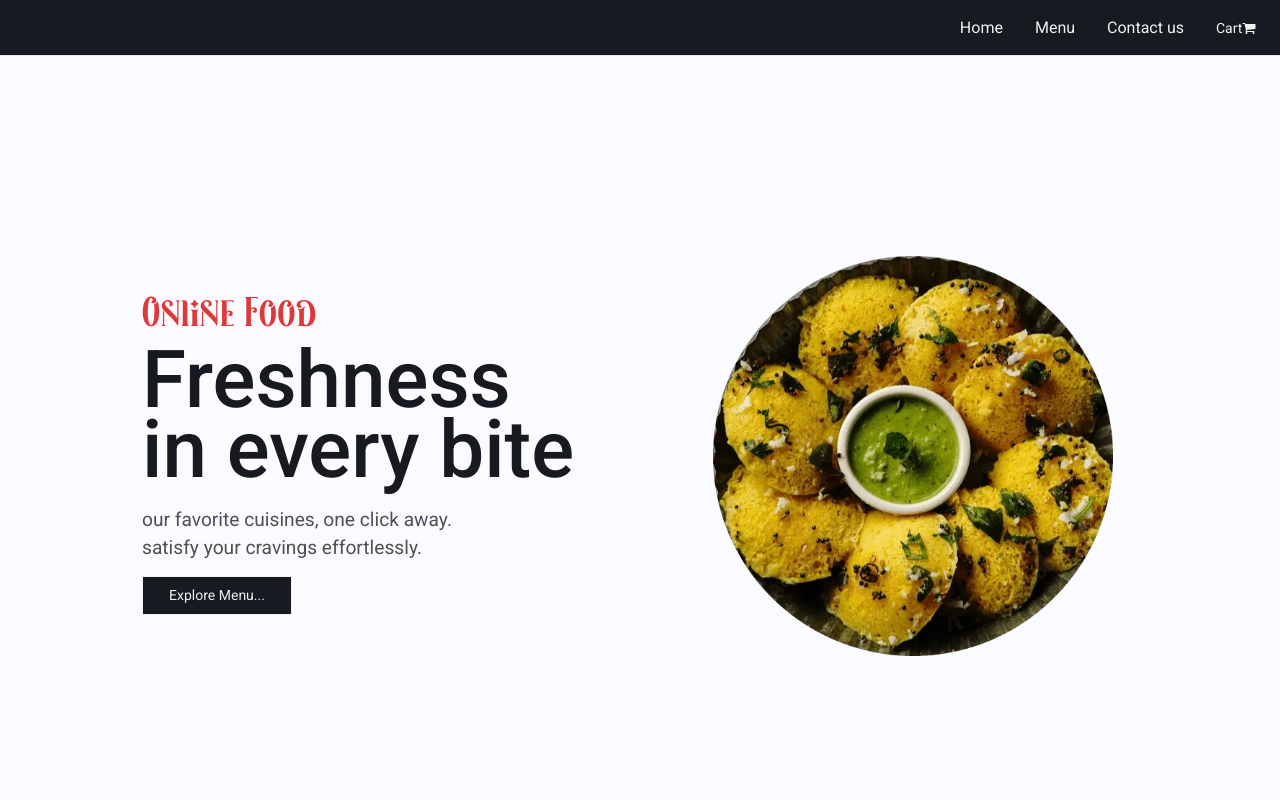
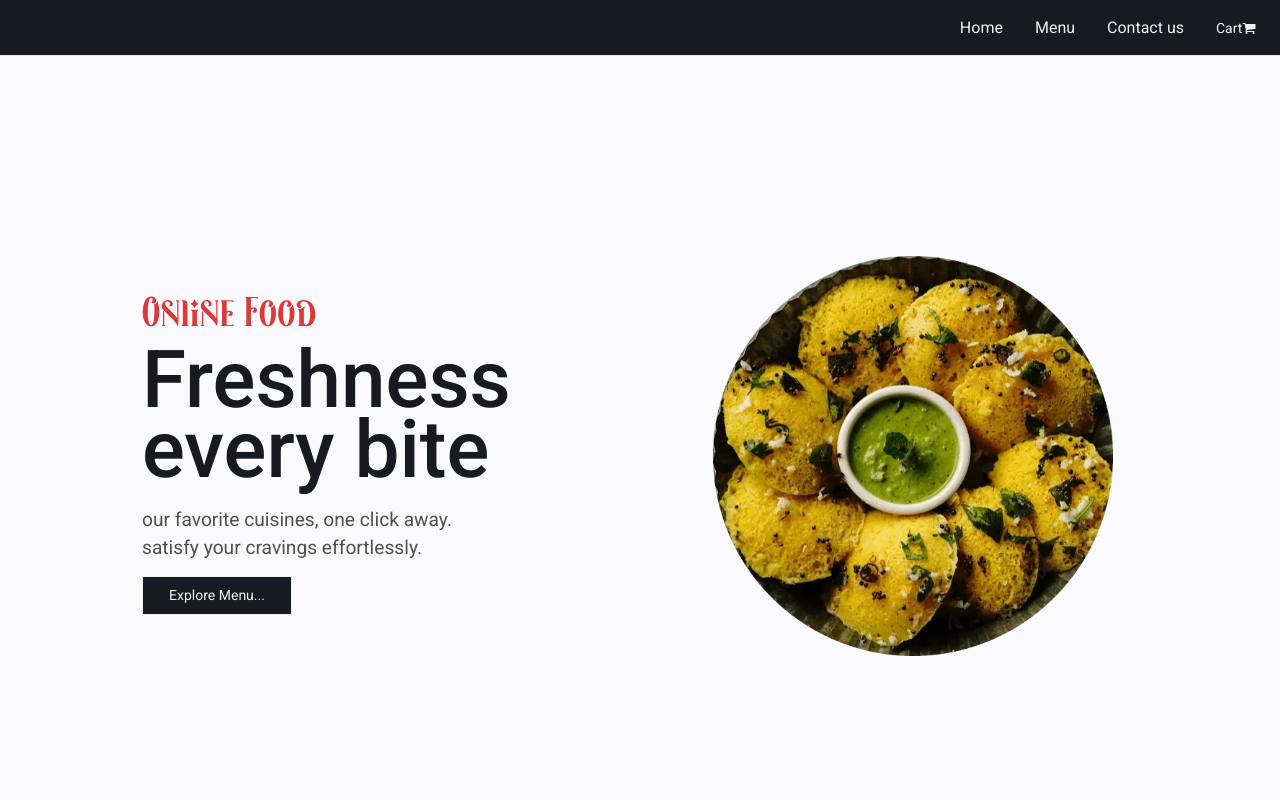
Before and after one commit to JayeshR14/OnlineFood, an Angular app: page /home in a window 1280 px wide. Shown: the top 800 px of the page. Built offline with nearby package versions, Linux system fonts and the light colour scheme.

Commit message:
update demo

```diff
--- a/src/app/Home/home/home.component.html
+++ b/src/app/Home/home/home.component.html
@@ -6,7 +6,7 @@
         <div class="one d-flex justify-content-between flex-column p-5 w-100">
           <h1>Online Food</h1>
           <p>Freshness</p>
-          <p>in every bite</p>
+          <p>every bite</p>
           <span class="satisfy-text">our favorite cuisines, one click away.</span>
           <span class="satisfy-text"> satisfy your cravings effortlessly.</span>
           <a href="/menu" class="btn btn-sm active rounded-0 p-2" style="max-width: 150px;background-color: #171A21;color:#EDF4ED;margin-top: 10px;" role="button" aria-pressed="true">Explore Menu...</a>
```
